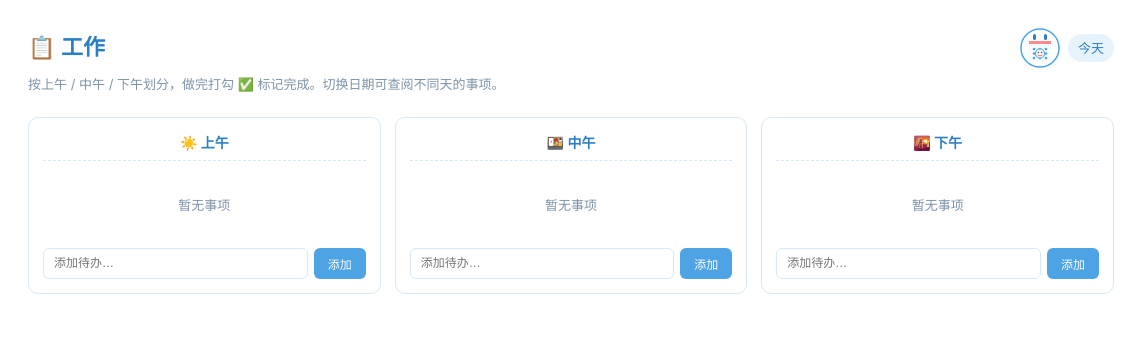
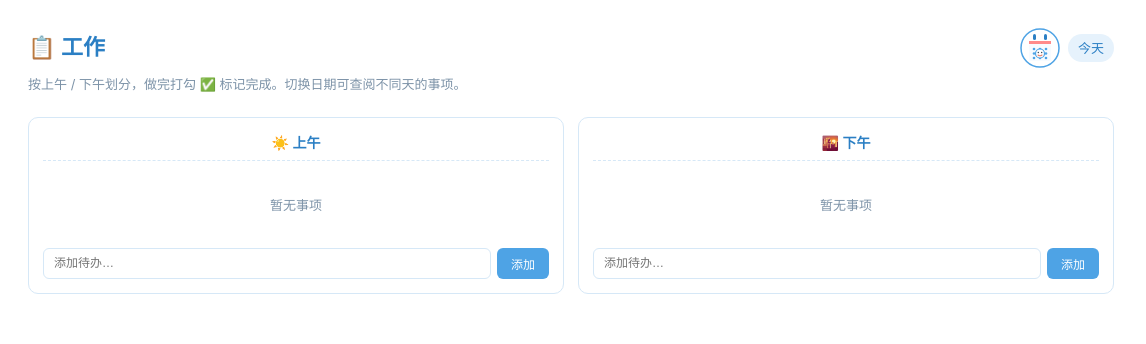
Before and after one commit to hanpengying/workbench, a plain HTML site: page index.html in a window 1280 px wide. Shown: the top 344 px of the page, 134-1280 px from the left. Drawn offline with Linux system fonts and the light colour scheme.

Commit message:
remove noon period

```diff
--- a/index.html
+++ b/index.html
@@ -243,7 +243,7 @@
   }
 
   /* ====== 工作 - 时段 ====== */
-  .periods { display: grid; grid-template-columns: repeat(3, 1fr); gap: 14px; }
+  .periods { display: grid; grid-template-columns: repeat(2, 1fr); gap: 14px; }
   .period {
     background: #fff;
     border: 1px solid var(--border);
@@ -733,7 +733,7 @@
           <span class="date-label" id="work-date-label">今天</span>
         </div>
       </div>
-      <div class="panel-sub">按上午 / 中午 / 下午划分，做完打勾 ✅ 标记完成。切换日期可查阅不同天的事项。</div>
+      <div class="panel-sub">按上午 / 下午划分，做完打勾 ✅ 标记完成。切换日期可查阅不同天的事项。</div>
       <div class="periods">
         <div class="period">
           <h4>☀️ 上午</h4>
@@ -741,14 +741,6 @@
           <div class="add-row">
             <input type="text" placeholder="添加待办…" onkeydown="if(event.key==='Enter')addTodo('am',this)">
             <button onclick="addTodo('am',this.previousElementSibling)">添加</button>
-          </div>
-        </div>
-        <div class="period">
-          <h4>🍱 中午</h4>
-          <div id="todo-noon"></div>
-          <div class="add-row">
-            <input type="text" placeholder="添加待办…" onkeydown="if(event.key==='Enter')addTodo('noon',this)">
-            <button onclick="addTodo('noon',this.previousElementSibling)">添加</button>
           </div>
         </div>
         <div class="period">
@@ -925,12 +917,12 @@ document.getElementById('nav').addEventListener('click', e => {
 });
 
 // ====== 工作待办（按日期存储） ======
-let allTodos = DB.get('todosByDate', {});  // { '2026-07-30': {am:[...],noon:[...],pm:[...]}, ... }
+let allTodos = DB.get('todosByDate', {});  // { '2026-07-30': {am:[...],pm:[...]}, ... }
 let workDate = new Date().toISOString().slice(0,10);  // 当前选中的日期
 
 function getTodos() {
   if (!allTodos[workDate]) {
-    allTodos[workDate] = {am:[],noon:[],pm:[]};
+    allTodos[workDate] = {am:[],pm:[]};
   }
   return allTodos[workDate];
 }
@@ -950,7 +942,7 @@ function fmtDateLabel(dateStr) {
 
 function renderTodos() {
   const todos = getTodos();
-  ['am','noon','pm'].forEach(p => {
+  ['am','pm'].forEach(p => {
     const box = document.getElementById('todo-'+p);
     box.innerHTML = '';
     if (todos[p].length === 0) {
```
